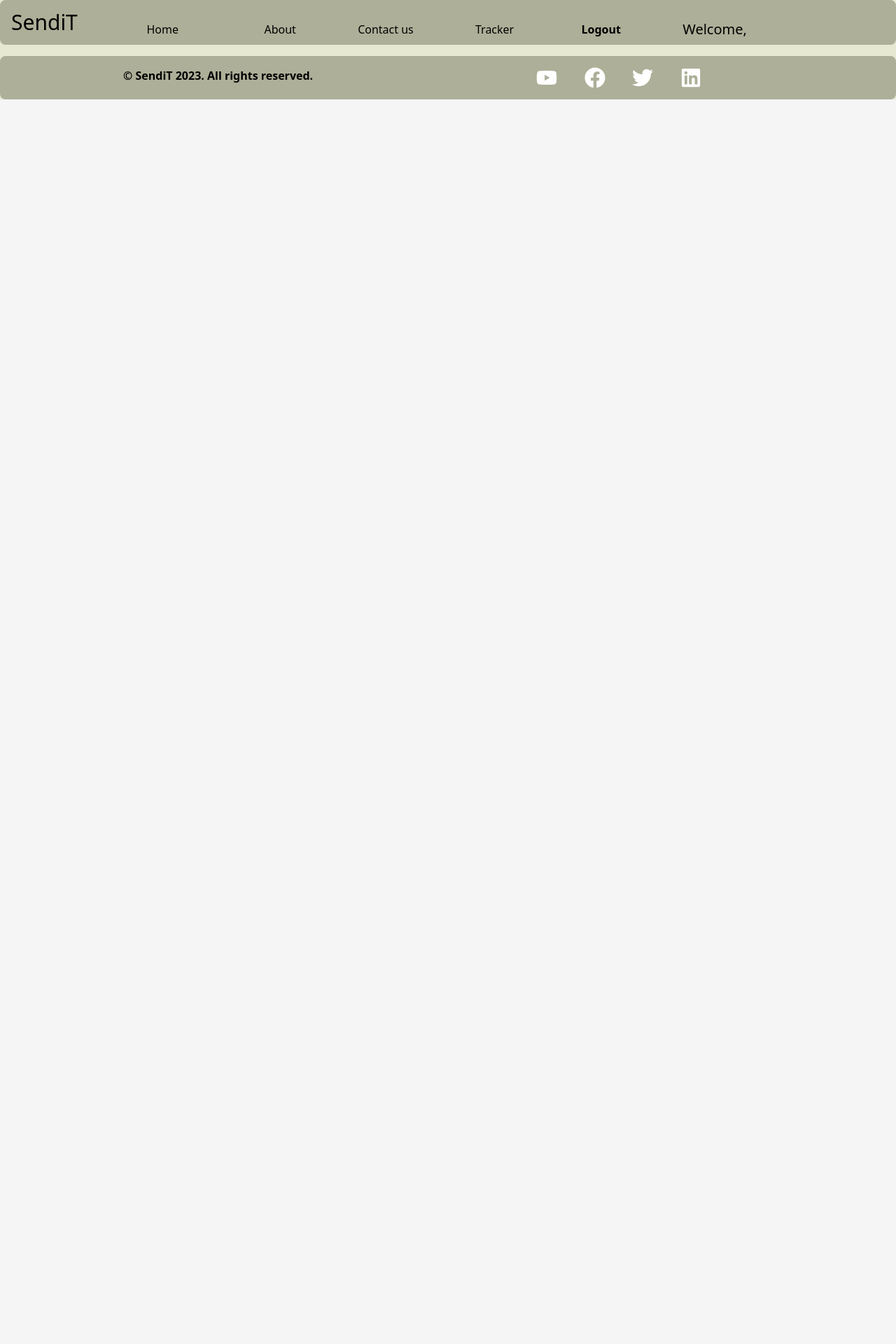
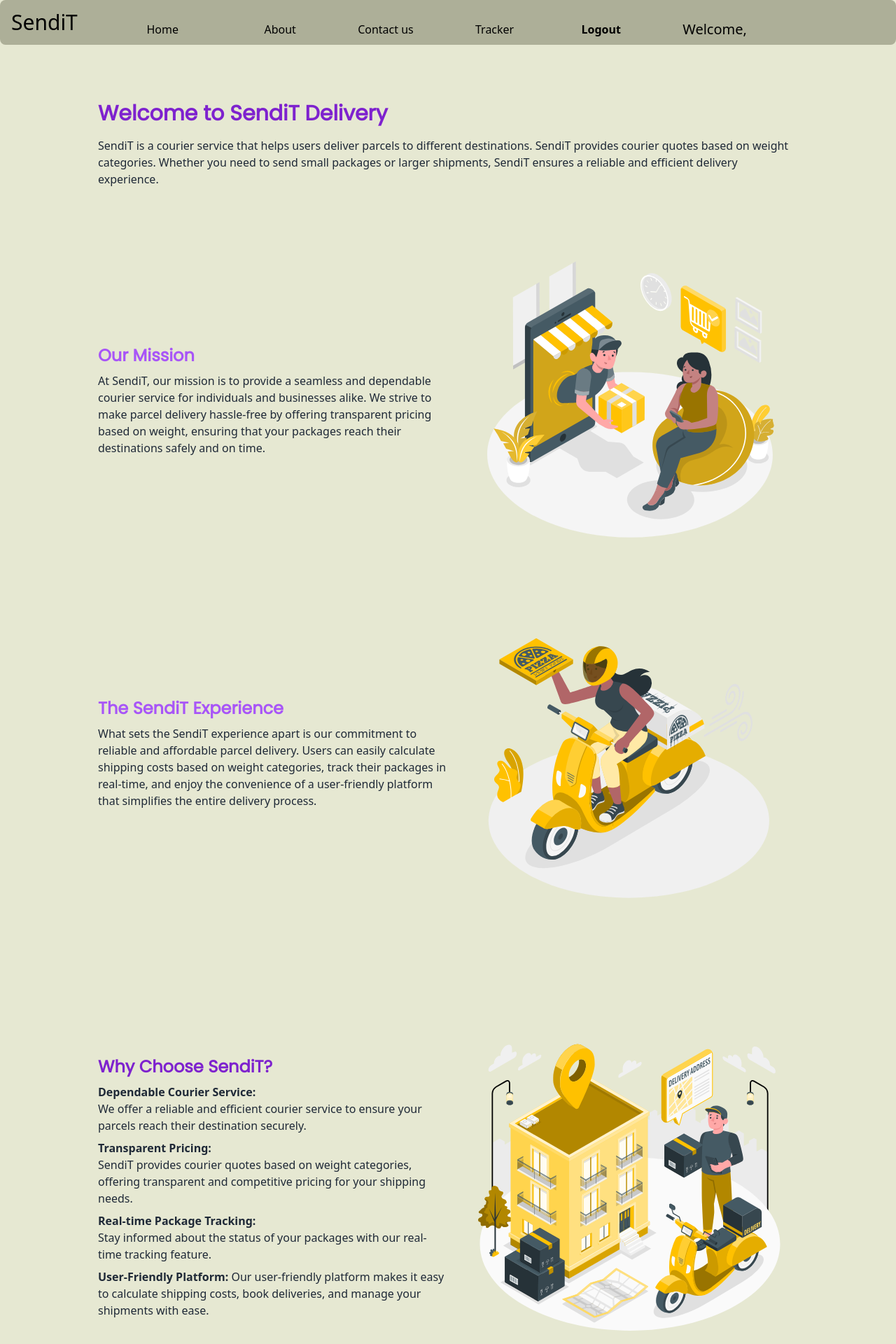
Before and after one commit to SendiT-Project/SendiT-Frontend, a React (Create React App) app: page /about in a window 1280 px wide. Shown: the top 1920 px of the page at 70% size. Before the commit the page ends 800 px from the top, so only its background shows below. Built offline with nearby package versions, Linux system fonts and the light colour scheme; no server answers.

Commit message:
styles About us page

```diff
--- a/src/App.js
+++ b/src/App.js
@@ -10,6 +10,7 @@ import { useEffect, useState } from "react";
 import AdminOrders from "./components/AdminOrders";
 import Tracker from "./components/Tracker";
 import Users from "./components/Users";
+import AboutUs from "./components/About";
 
 function App() {
   const [user, setUser] = useState({});
@@ -66,6 +67,7 @@ function App() {
           />
           <Route path="/signup" element={<SignUp setUser={setUser} refresh={refresh} setRefresh={setRefresh}/>} />
           <Route path="/contact" element={<Contact />} />
+          <Route path="/about" element={<AboutUs />} />
           <Route path="/users" element={<Users setLoading={setLoading} refresh={refresh} setRefresh={setRefresh} />} />
           <Route
             path="/tracker"
--- /dev/null
+++ b/src/components/About.css
@@ -0,0 +1,44 @@
+.about-us-container {
+    padding: 52px 20px;
+    background-color: #f5f5f5;
+  }
+
+  .about-us-content {
+    max-width: 1000px;
+    margin: 0 auto;
+  }
+
+  .section {
+    display: flex;
+    margin-bottom: 40px;
+  }
+
+  .text {
+    flex: 2;
+    max-width: 50%;
+  }
+
+  .image1,
+  .image2,
+  .image3 {
+    flex: 1;
+    margin-right: 20px;
+  }
+
+  img {
+    width: 100%;
+    height: auto;
+  }
+
+  h2 {
+    color: black;
+    font-size: 2em;
+    text-align: center;
+  }
+
+  h3 {
+    color: #555;
+    font-size: 1.5em;
+    margin-top: 20px;
+    margin-bottom: 10px;
+  }
--- /dev/null
+++ b/src/components/About.js
@@ -0,0 +1,70 @@
+import React from 'react';
+import "./About.css";
+import pic from "../assets/pic.svg";
+import amico from "../assets/amico.svg";
+import address from "../assets/address.svg";
+
+const AboutUs = () => {
+  return (
+    <div className="mt-20">
+      <div className="about-us-content">
+        <h2 className="text-3xl text-start text-purple-700 font-bold font-primary mb-4">
+            Welcome to SendiT Delivery
+        </h2>
+        <p className="mb-6 text-gray-800">
+            SendiT is a courier service that helps users deliver parcels to different destinations. SendiT provides courier quotes based on weight categories. Whether you need to send small packages or larger shipments, SendiT ensures a reliable and efficient delivery experience.
+        </p>
+        <div className='section mt-20'>
+            <div className='text'>
+                <h3 className="text-2xl font-primary mb-2 font-semibold text-purple-500 mt-36">Our Mission</h3>
+                <p className="text-gray-800">
+                    At SendiT, our mission is to provide a seamless and dependable courier service for individuals and businesses alike. We strive to make parcel delivery hassle-free by offering transparent pricing based on weight, ensuring that your packages reach their destinations safely and on time.
+                </p>
+            </div>
+            <div className='image1 ml-10 justify-center'>
+                <img src={pic} alt="3" className="w-full h-auto" />
+            </div>
+        </div>
+
+        <div className='section mt-20'>
+        <div className='text'>
+            <h3 className="text-2xl font-primary mb-2 text-purple-500 font-semibold mt-32">The SendiT Experience</h3>
+            <p className="text-gray-800">
+              What sets the SendiT experience apart is our commitment to reliable and affordable parcel delivery. Users can easily calculate shipping costs based on weight categories, track their packages in real-time, and enjoy the convenience of a user-friendly platform that simplifies the entire delivery process.
+            </p>
+          </div>
+          <div className='image2 ml-10'>
+            <img src={amico} alt="2" className="w-full h-auto" />
+          </div>
+        </div>
+
+        <div className='section mt-40'>
+          <div className='text'>
+            <div className="highlighted-section">
+              <h3 className="text-2xl font-primary mb-2 text-purple-700 font-semibold mt-10">Why Choose SendiT?</h3>
+              <ul className="text-gray-800">
+                <li>
+                  <strong className="">Dependable Courier Service:</strong> <br />We offer a reliable and efficient courier service to ensure your parcels reach their destination securely.
+                </li>
+                <li className='mt-2'>
+                  <strong className="">Transparent Pricing:</strong> <br />SendiT provides courier quotes based on weight categories, offering transparent and competitive pricing for your shipping needs.
+                </li>
+                <li className='mt-2'>
+                  <strong className="">Real-time Package Tracking:</strong><br /> Stay informed about the status of your packages with our real-time tracking feature.
+                </li>
+                <li className='mt-2'>
+                  <strong className="">User-Friendly Platform:</strong> Our user-friendly platform makes it easy to calculate shipping costs, book deliveries, and manage your shipments with ease.
+                </li>
+              </ul>
+            </div>
+          </div>
+          <div className='image3 ml-10'>
+            <img src={address} alt="about" className="w-full h-auto" />
+          </div>
+        </div>
+      </div>
+    </div>
+  );
+};
+
+export default AboutUs;
```
